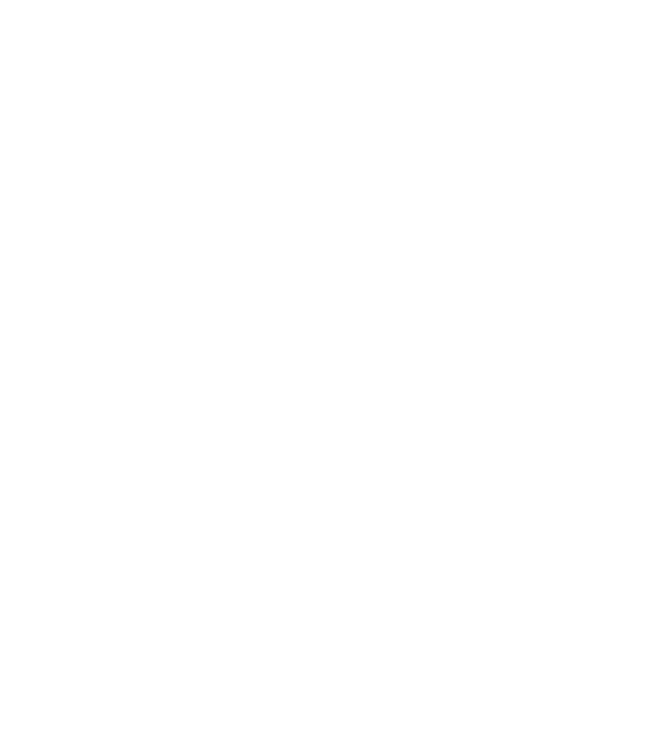
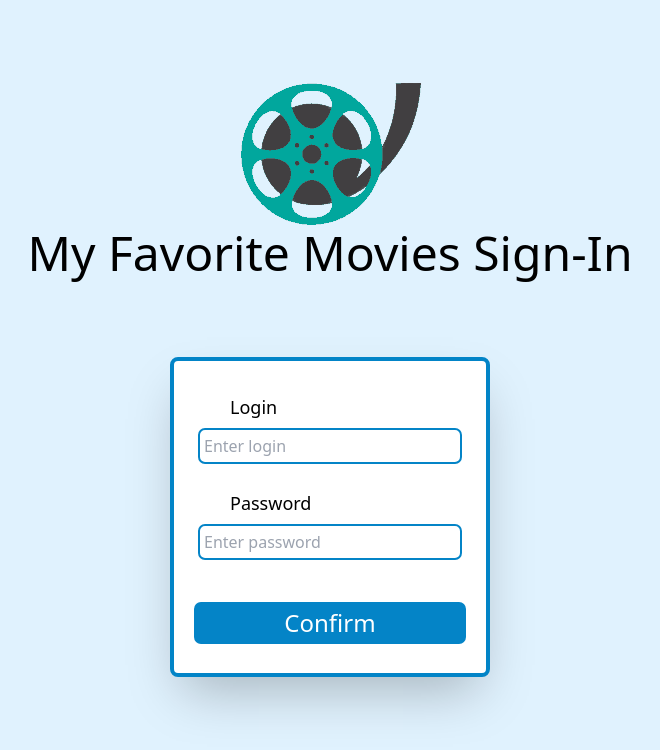
Before and after one commit to vanGe1ion/mfm-front, a React (Create React App) app: page / in a window 1280 px wide. Shown: the top 750 px of the page, without its empty margins (310-970 px from the left). Built offline with nearby package versions, Linux system fonts and the light colour scheme.

Commit message:
ready LoginPage design add LoginForm and LoginFormGroup components add UI components: 	TextInput 	PasswordInput 	Label 	ButtonFull

```diff
--- a/src/App.tsx
+++ b/src/App.tsx
@@ -1,7 +1,12 @@
-import React, { FC } from "react";
+import React, { FC, useEffect } from "react";
 import LoginPage from "./pages/LoginPage";
+import { localStorageApiInit } from "./utils";
 
 const App: FC = () => {
+  useEffect(() => {
+    localStorageApiInit();
+  }, []);
+
   return (
     <div>
       <LoginPage />
--- /dev/null
+++ b/src/components/LoginForm.tsx
@@ -0,0 +1,32 @@
+import React, { FC } from "react";
+import TextInput from "./UI/TextInput";
+import PasswordInput from "./UI/PasswordInput";
+import ButtonFull from "./UI/ButtonFull";
+import Label from "./UI/Label";
+import LoginFormGroup from "./LoginFormGroup";
+
+const LoginForm: FC = () => {
+  return (
+    <form className="h-full flex flex-col justify-around text-center p-5">
+      <LoginFormGroup>
+        <Label htmlFor="login">Login</Label>
+        <TextInput id="login" placeholder="Enter login" />
+      </LoginFormGroup>
+
+      <LoginFormGroup>
+        <Label htmlFor="password">Password</Label>
+        <PasswordInput id="password" />
+      </LoginFormGroup>
+
+      <LoginFormGroup>
+        <span>{}</span>
+      </LoginFormGroup>
+
+      <LoginFormGroup>
+        <ButtonFull>Confirm</ButtonFull>
+      </LoginFormGroup>
+    </form>
+  );
+};
+
+export default LoginForm;
--- /dev/null
+++ b/src/components/LoginFormGroup.tsx
@@ -0,0 +1,11 @@
+import React, { Children, FC } from 'react'
+
+const LoginFormGroup: FC = ({children}) => {
+  return (
+    <div className="flex flex-col text-left">
+        {children}
+    </div>
+  )
+}
+
+export default LoginFormGroup
--- /dev/null
+++ b/src/components/UI/ButtonFull.tsx
@@ -0,0 +1,17 @@
+import styled from "styled-components";
+
+const ButtonFull = styled.button`
+  border: 3px solid #0484c7;
+  border-radius: 7px;
+  width: 100%;
+  font-size: x-large;
+  color: white;
+  background-color: #0484c7;
+
+  &:hover {
+    color: #0484c7;
+    background-color: white;
+  }
+`;
+
+export default ButtonFull;
--- /dev/null
+++ b/src/components/UI/Label.tsx
@@ -0,0 +1,9 @@
+import styled from "styled-components";
+
+const Label = styled.label`
+  font-size: large;
+  padding: 0 2em;
+  margin: 3px 0;
+`;
+
+export default Label;
--- /dev/null
+++ b/src/components/UI/PasswordInput.tsx
@@ -0,0 +1,9 @@
+import styled from "styled-components";
+import TextInput from "./TextInput";
+
+const PasswordInput = styled(TextInput).attrs((props) => ({
+  type: "password",
+  placeholder: "Enter password",
+}))``;
+
+export default PasswordInput;
--- /dev/null
+++ b/src/components/UI/TextInput.tsx
@@ -0,0 +1,13 @@
+import styled from "styled-components";
+
+const TextInput = styled.input.attrs((props) => ({
+  type: "text",
+  size: props.size || "4px",
+}))`
+  border: 2px solid #0484c7;
+  border-radius: 7px;
+  padding: ${(props) => props.size};
+  margin: ${(props) => props.size};
+`;
+
+export default TextInput;
--- a/src/pages/LoginPage.tsx
+++ b/src/pages/LoginPage.tsx
@@ -1,7 +1,21 @@
 import React, { FC } from "react";
+import LoginForm from "../components/LoginForm";
+import logo from "../media/logo190.png";
 
 const LoginPage: FC = () => {
-  return <div></div>;
+  return (
+    <div className="min-h-screen min-w-full bg-sky-100 flex flex-col">
+      <div className="mx-auto mt-20">
+        <img src={logo} alt="Cinema logo" />
+      </div>
+      <h1 className=" text-center text-5xl">My Favorite Movies Sign-In</h1>
+      <div className="w-full mt-20">
+        <div className="mx-auto bg-white h-80 w-1/4 border-4 border-sky-600 rounded-lg shadow-2xl">
+          <LoginForm />
+        </div>
+      </div>
+    </div>
+  );
 };
 
 export default LoginPage;
--- /dev/null
+++ b/src/utils.ts
@@ -0,0 +1,6 @@
+export const localStorageApiInit = (): void => {
+  localStorage.getItem("userLogin")
+    ?? localStorage.setItem("userLogin", "user");
+  localStorage.getItem("password")
+    ?? localStorage.setItem("password", "pass");
+};
```
Also changed, not shown: media/logo192.png (deleted), src/media/logo190.png (added).
